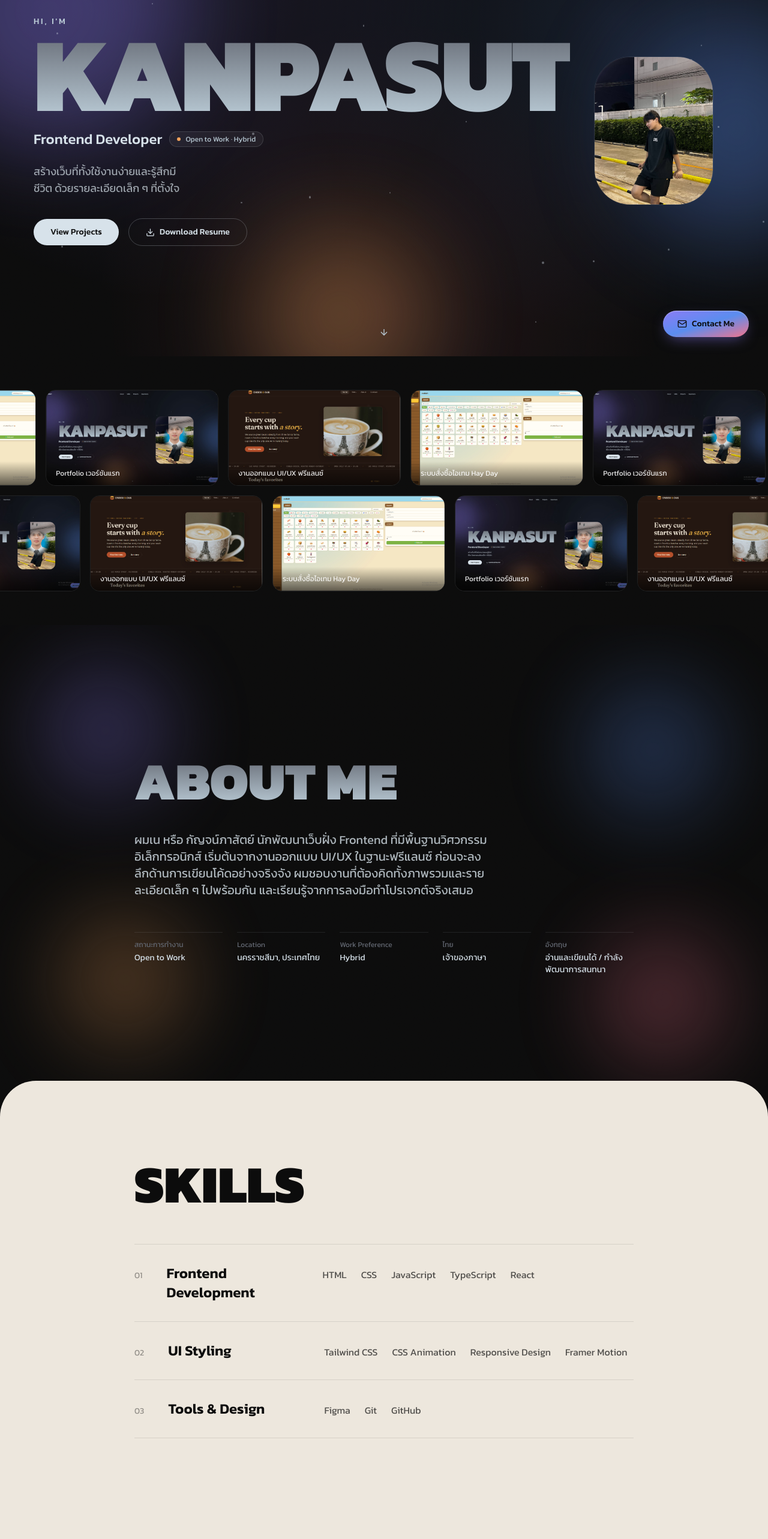
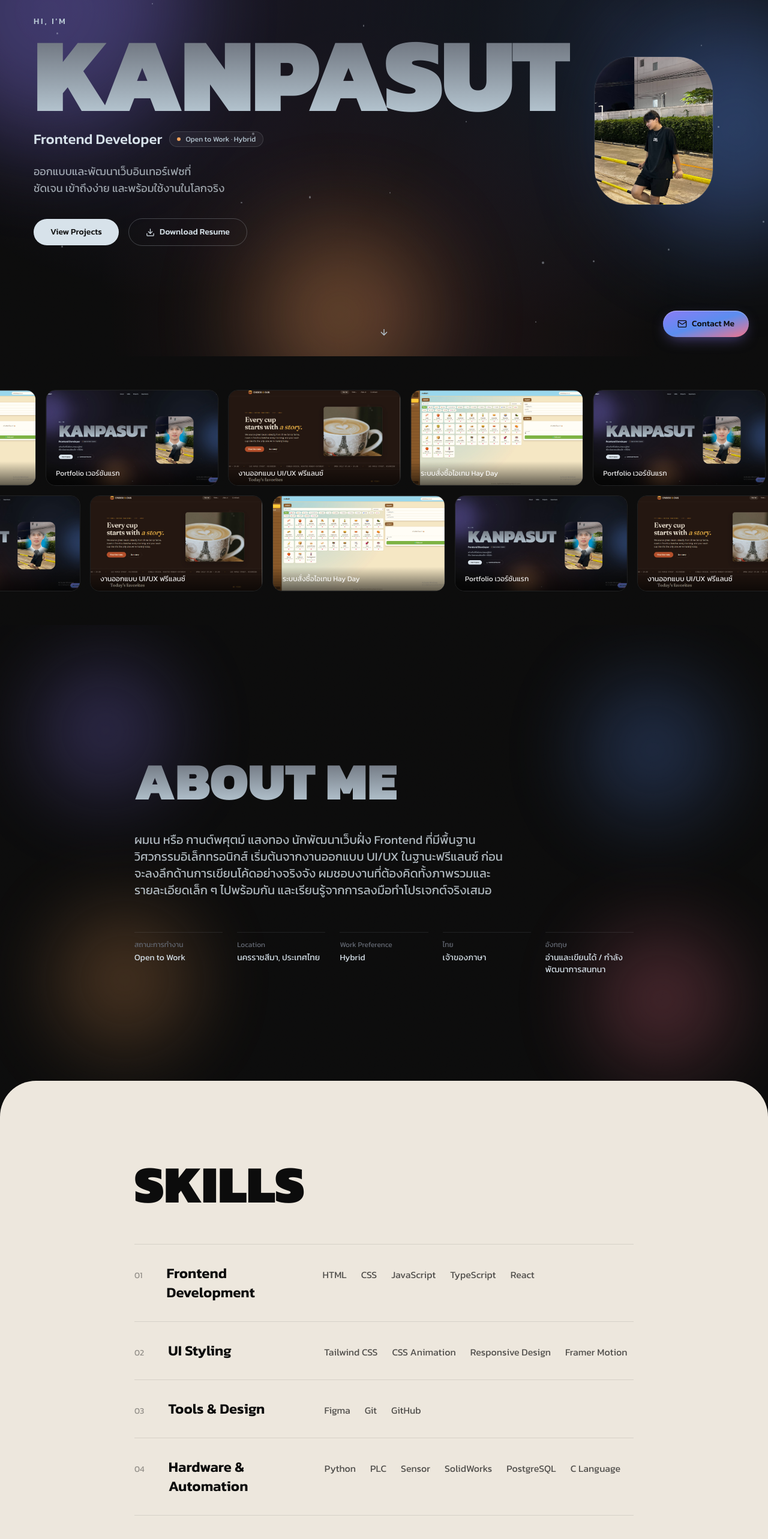
Before and after one commit to NEBRO00/kanpasut-portfolio, a React (Vite) app: page / in a window 1280 px wide. Shown: the part 206-2772 px from the top of the page at 60% size. Built offline with nearby package versions, Linux system fonts and the light colour scheme; grey boxes are pictures that could not be loaded.

Commit message:
Update portfolio content and resume

```diff
--- a/src/data/content.ts
+++ b/src/data/content.ts
@@ -173,6 +173,11 @@ export const skillGroups = [
     title: { th: 'Tools & Design', en: 'Tools & Design' },
     items: ['Figma', 'Git', 'GitHub'],
   },
+  {
+    number: '04',
+    title: { th: 'Hardware & Automation', en: 'Hardware & Automation' },
+    items: ['Python', 'PLC', 'Sensor', 'SolidWorks', 'PostgreSQL', 'C Language'],
+  },
 ]
 
 // ---- contact / links -------------------------------------------------------
@@ -271,7 +276,7 @@ export const content: Record<Lang, PageCopy> = {
       greeting: "HI, I'M",
       name: 'KANPASUT',
       role: 'Frontend Developer',
-      tagline: 'สร้างเว็บที่ทั้งใช้งานง่ายและรู้สึกมีชีวิต ด้วยรายละเอียดเล็ก ๆ ที่ตั้งใจ',
+      tagline: 'ออกแบบและพัฒนาเว็บอินเทอร์เฟซที่ชัดเจน เข้าถึงง่าย และพร้อมใช้งานในโลกจริง',
       status: 'Open to Work',
       workPreference: 'Hybrid',
       viewProjects: 'View Projects',
@@ -280,7 +285,7 @@ export const content: Record<Lang, PageCopy> = {
     },
     about: {
       heading: 'About Me',
-      body: 'ผมเน หรือ กัญจน์ภาสัตย์ นักพัฒนาเว็บฝั่ง Frontend ที่มีพื้นฐานวิศวกรรมอิเล็กทรอนิกส์ เริ่มต้นจากงานออกแบบ UI/UX ในฐานะฟรีแลนซ์ ก่อนจะลงลึกด้านการเขียนโค้ดอย่างจริงจัง ผมชอบงานที่ต้องคิดทั้งภาพรวมและรายละเอียดเล็ก ๆ ไปพร้อมกัน และเรียนรู้จากการลงมือทำโปรเจกต์จริงเสมอ',
+      body: 'ผมเน หรือ กานต์พศุตม์ แสงทอง นักพัฒนาเว็บฝั่ง Frontend ที่มีพื้นฐานวิศวกรรมอิเล็กทรอนิกส์ เริ่มต้นจากงานออกแบบ UI/UX ในฐานะฟรีแลนซ์ ก่อนจะลงลึกด้านการเขียนโค้ดอย่างจริงจัง ผมชอบงานที่ต้องคิดทั้งภาพรวมและรายละเอียดเล็ก ๆ ไปพร้อมกัน และเรียนรู้จากการลงมือทำโปรเจกต์จริงเสมอ',
       workStatusLabel: 'สถานะการทำงาน',
       locationLabel: 'Location',
       workPrefLabel: 'Work Preference',
@@ -329,7 +334,7 @@ export const content: Record<Lang, PageCopy> = {
       greeting: "HI, I'M",
       name: 'KANPASUT',
       role: 'Frontend Developer',
-      tagline: 'Building interfaces that work cleanly and feel alive — one deliberate detail at a time.',
+      tagline: 'Designing and developing clear, accessible web interfaces built for real-world use.',
       status: 'Open to Work',
       workPreference: 'Hybrid',
       viewProjects: 'View Projects',
```
Also changed, not shown: 2 other files (tests, documents, lock files or other folders).
